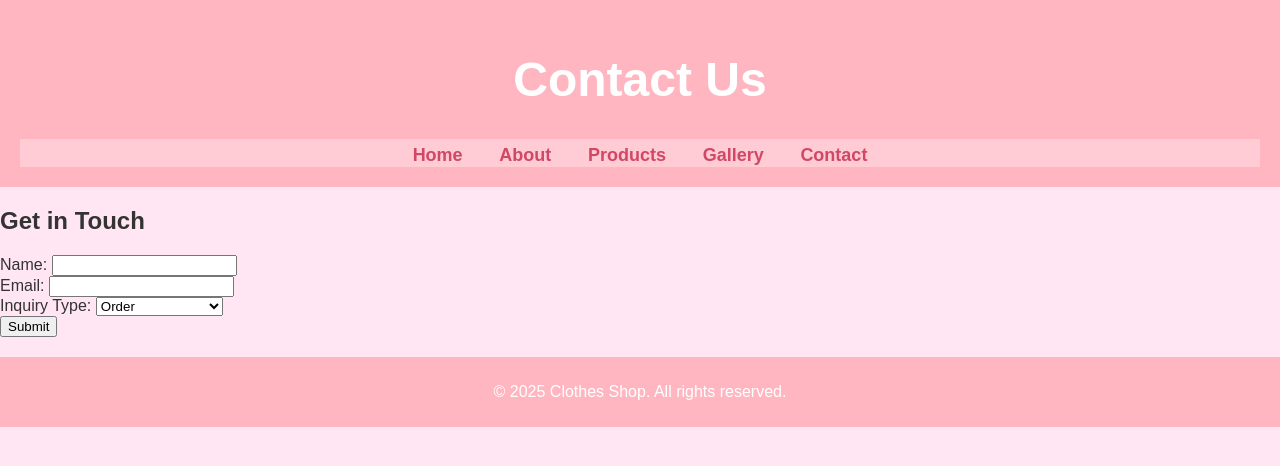
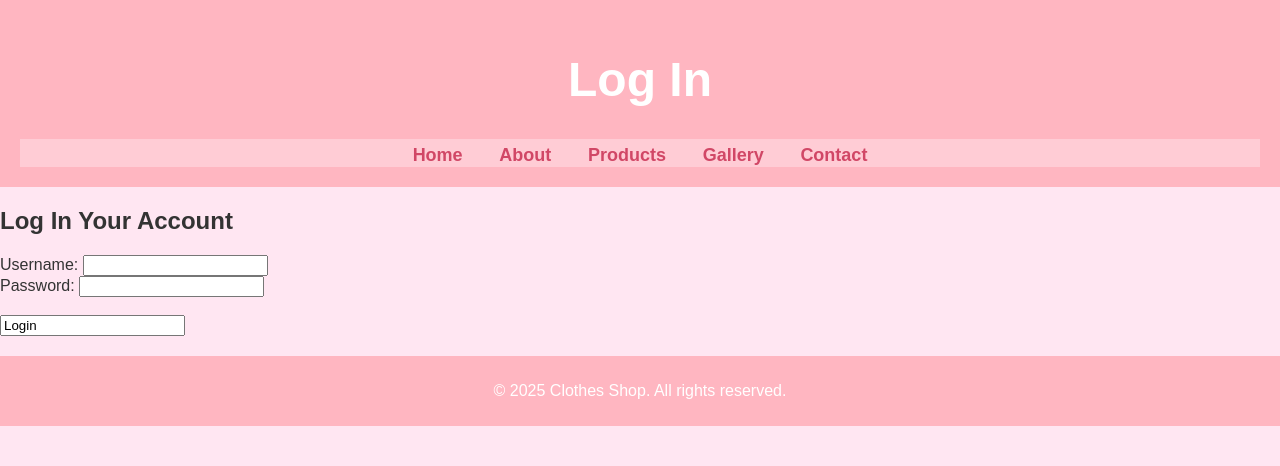
Before and after one commit to hanhhhh01/Zara, a plain HTML site: page contact.html in a window 1280 px wide. Drawn offline with Linux system fonts and the light colour scheme.

Commit message:
Update contact.html

```diff
--- a/contact.html
+++ b/contact.html
@@ -2,12 +2,12 @@
 <head>
     <meta charset="UTF-8">
     <meta name="viewport" content="width=device-width, initial-scale=1.0">
-    <title>Contact Us</title>
+    <title>Log In </title>
     <link rel="stylesheet" href="styles.css">
 </head>
 <body>
     <header>
-        <h1>Contact Us</h1>
+        <h1>Log In</h1>
         <nav>
             <ul>
                 <li><a href="index.html">Home</a></li>
@@ -19,22 +19,18 @@
         </nav>
     </header>
     <section>
-        <h2>Get in Touch</h2>
+        <h2>Log In Your Account</h2>
         <form>
-            <label for="name">Name:</label>
+            <label for="name">Username:</label>
             <input type="text" id="name" name="name" required>
             <br>
-            <label for="email">Email:</label>
+            <label for="email">Password:</label>
             <input type="email" id="email" name="email" required>
             <br>
-            <label for="inquiry">Inquiry Type:</label>
-            <select id="inquiry" name="inquiry">
-                <option value="order">Order</option>
-                <option value="return">Return</option>
-                <option value="general">General Question</option>
+
             </select>
             <br>
-            <input type="submit" value="Submit">
+            <input type="login" value="Login">
         </form>
     </section>
     <footer>
```
